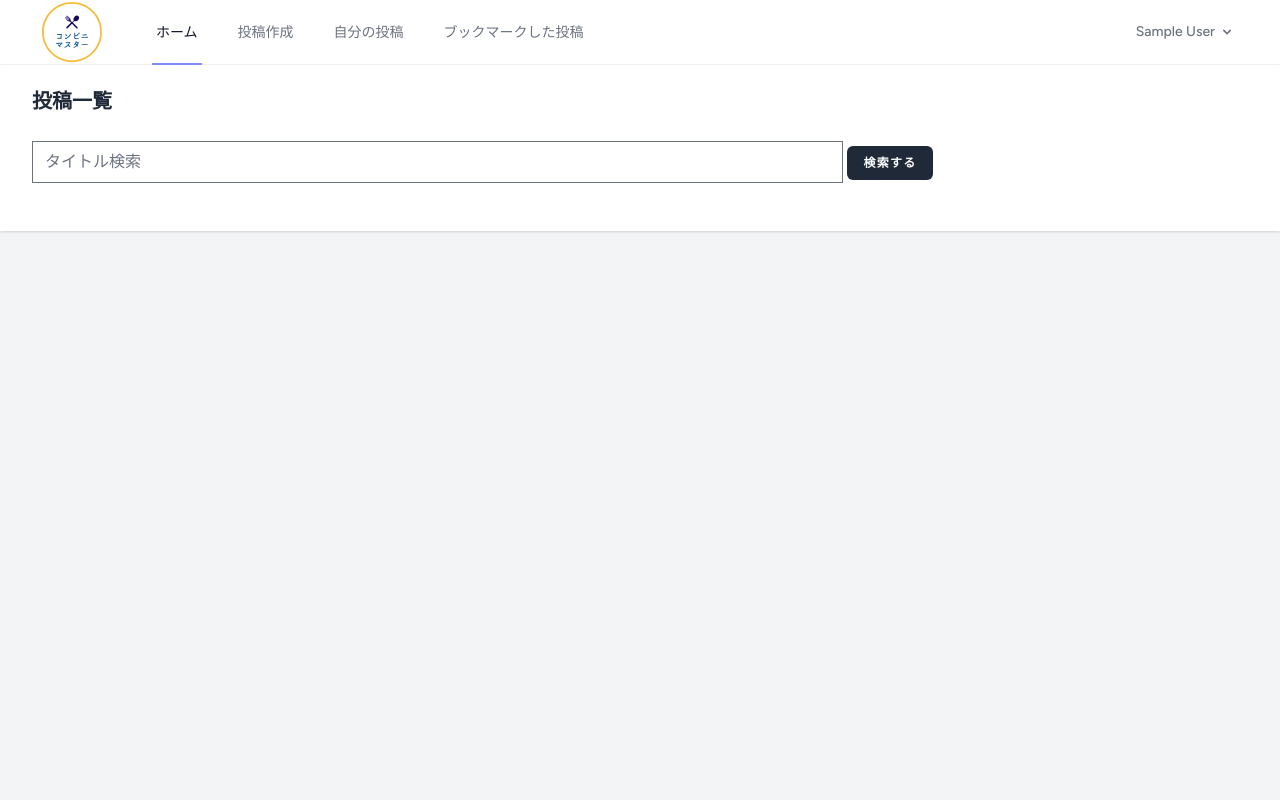
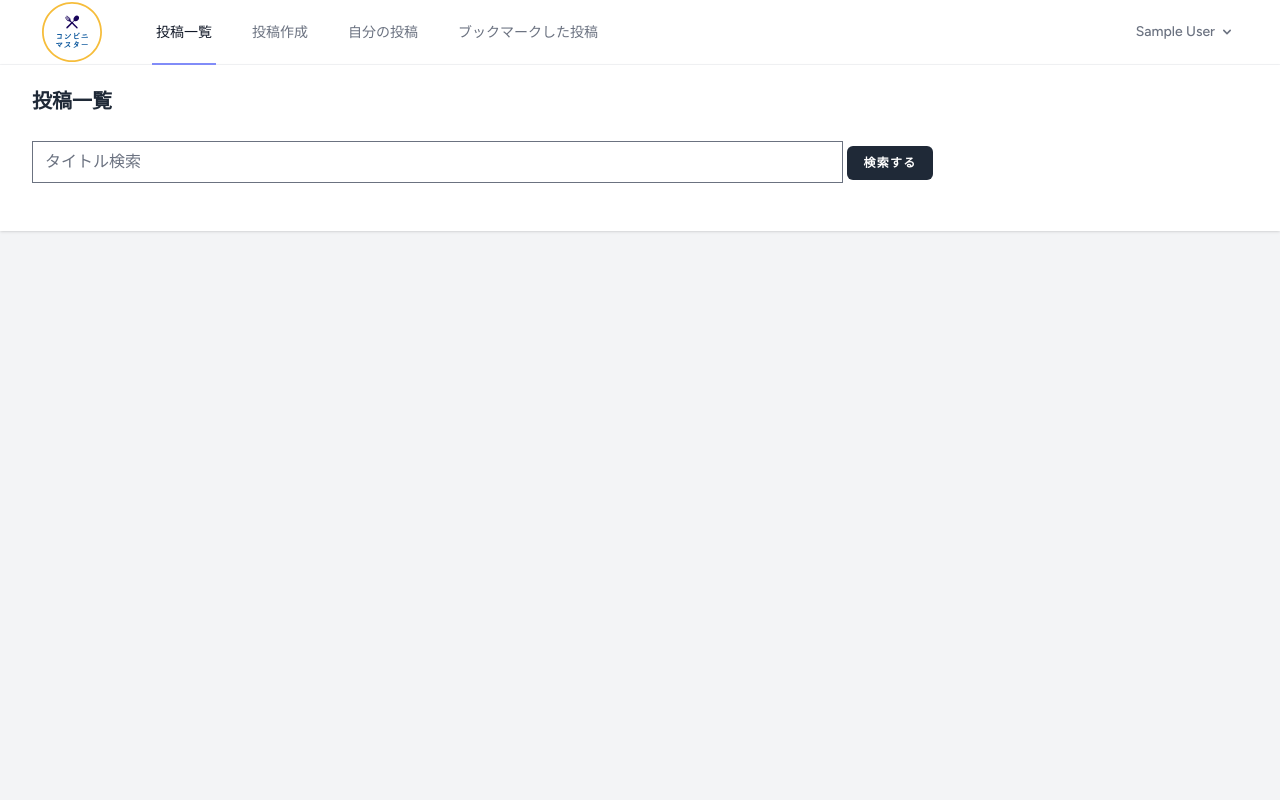
Before and after one commit to draobfrus/convenience_store_master, a Laravel app: page /post in a window 1280 px wide. Run offline with Laravel 9, Linux system fonts and the light colour scheme; the visitor is signed in with stand-in values (Sample User, id 1); data that the repository does not hold is empty; style sheets or scripts are compiled from the project's sources.

Commit message:
[Change]Homeを投稿一覧へ変更

```diff
--- a/lang/ja.json
+++ b/lang/ja.json
@@ -4,7 +4,6 @@
   "Email":"メールアドレス",
   "Password":"パスワード",
   "Confirm Password":"パスワード確認",
-  "Home": "ホーム",
   "Remember me": "ユーザー情報を保存する",
   "Register": "ユーザー登録",
   "Already registered?": "登録済みの方はこちら",
--- a/resources/views/layouts/navigation.blade.php
+++ b/resources/views/layouts/navigation.blade.php
@@ -13,7 +13,7 @@
                 <!-- Navigation Links -->
                 <div class="hidden space-x-8 sm:-my-px sm:ml-10 sm:flex">
                     <x-nav-link :href="route('post.index')" :active="request()->routeIs('post.index')">
-                        {{ __('ホーム') }}
+                        {{ __('投稿一覧') }}
                     </x-nav-link>
                     <x-nav-link :href="route('post.create')" :active="request()->routeIs('post.create')">
                         {{ __('投稿作成') }}
@@ -77,7 +77,7 @@
     <div :class="{'block': open, 'hidden': ! open}" class="hidden sm:hidden">
         <div class="pt-2 pb-3 space-y-1">
             <x-responsive-nav-link :href="route('post.index')" :active="request()->routeIs('post.index')">
-                {{ __('ホーム') }}
+                {{ __('投稿一覧') }}
             </x-responsive-nav-link>
             <x-responsive-nav-link :href="route('post.create')" :active="request()->routeIs('post.create')">
                 {{ __('投稿作成') }}
--- a/resources/views/top.blade.php
+++ b/resources/views/top.blade.php
@@ -27,7 +27,7 @@
             @if (Route::has('login'))
                 <div class="fixed top-1 right-1 px-6 py-4 sm:block">
                     @auth
-                        <a href="{{ url('/post') }}" class="text-sm text-gray-700 dark:text-gray-500 underline">{{ 'ホーム' }}</a>
+                        <a href="{{ url('/post') }}" class="text-sm text-gray-700 dark:text-gray-500 underline">{{ '投稿一覧' }}</a>
                     @else
                         <a href="{{ route('login') }}" class="text-sm text-gray-700 dark:text-gray-500 underline">{{ 'ログイン' }}</a>
                         @if (Route::has('register'))
```
